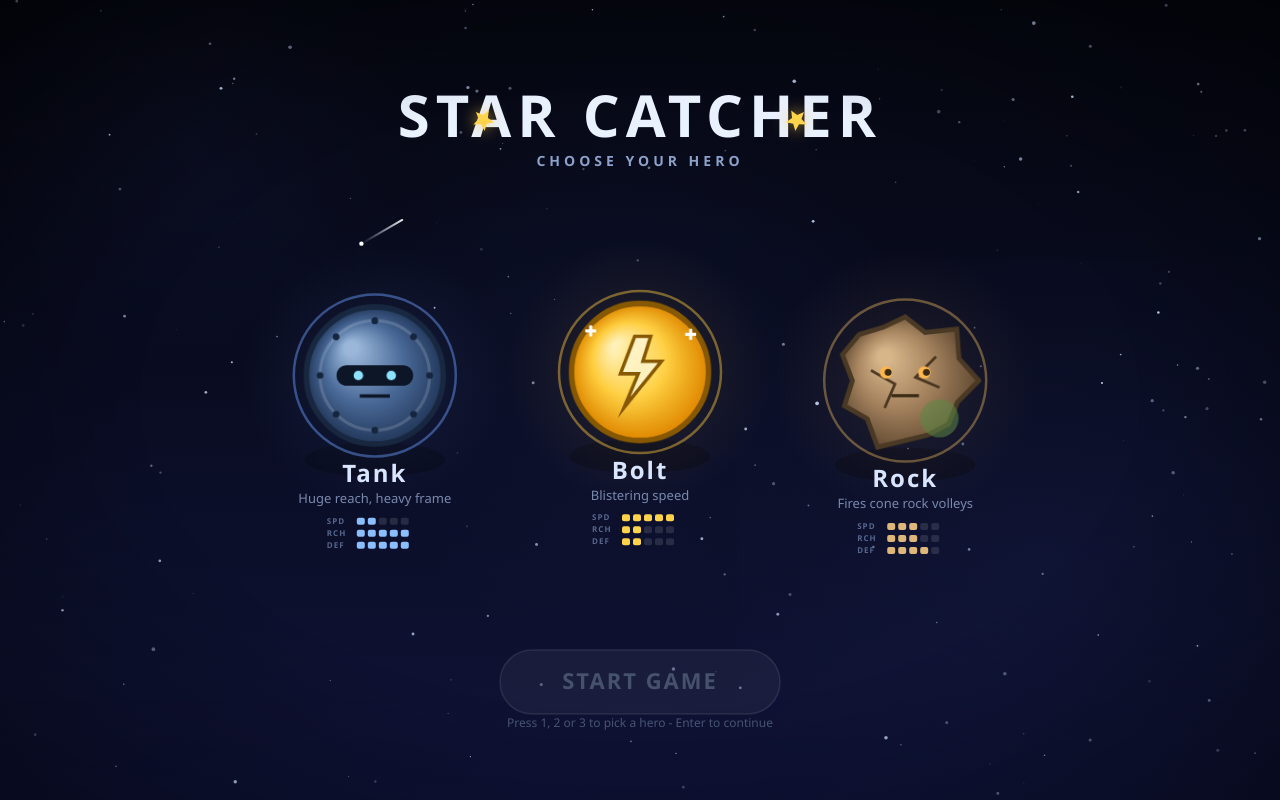
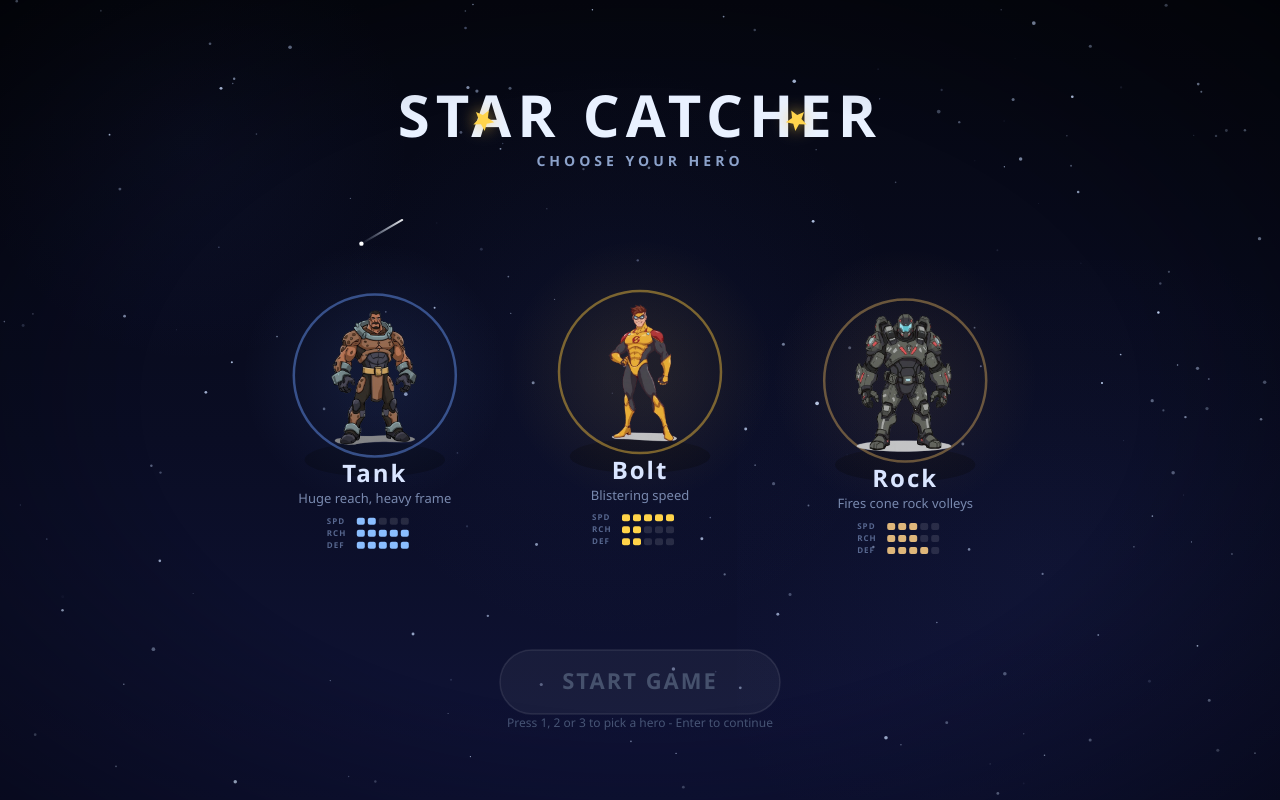
Before and after one commit to V-Vendetta21/my-second-game, a plain HTML site: page index.html in a window 1280 px wide. Drawn offline with Linux system fonts and the light colour scheme; animation ran at ten frames a second.

Commit message:
Use PNG sprites for Tank, Bolt and Rock hero symbols

```diff
--- a/index.html
+++ b/index.html
@@ -92,6 +92,15 @@ function drawRock(g,R){
   g.fillStyle='rgba(96,140,70,.55)';g.beginPath();g.arc(R*.5,R*.55,R*.28,0,7);g.fill();
 }
 const heroImg=[canvasOf(drawTank,R0),canvasOf(drawBolt,R0),canvasOf(drawRock,R0)];
+/* PNG sprites replace the drawn hero symbols once loaded (drawn canvas stays as fallback) */
+const HERO_SPRITES=['assets/tank.png','assets/bolt.png','assets/rock.png'];
+for(let i=0;i<3;i++){
+  const im=new Image();
+  im.onload=(k=>()=>{heroImg[k]=im;})(i);
+  im.src=HERO_SPRITES[i];
+}
+function heroAspect(im){const w=im.naturalWidth||im.width,h=im.naturalHeight||im.height;return w&&h?w/h:1;}
+function drawHeroImg(im,cx,cy,box){const a=heroAspect(im),w=box,h=w/a;ctx.drawImage(im,cx-w/2,cy-h/2,w,h);}
 
 /* ================= planets & difficulties ================= */
 const DIFFS=[
@@ -287,8 +296,7 @@ function drawMenu(){
     ctx.strokeStyle=sel===i?'#ffd54a':'rgba('+col.glow[0]+','+col.glow[1]+','+col.glow[2]+','+(.45+.55*hv)+')';
     ctx.beginPath();ctx.arc(cx,ly,Rr+3,0,7);ctx.stroke();
     if(sel===i){ctx.lineWidth=3;ctx.globalAlpha=.5+.4*Math.sin(tNow*3.2);ctx.beginPath();ctx.arc(cx,ly,Rr+9,0,7);ctx.stroke();ctx.globalAlpha=1;}
-    const w=Rr*2;
-    ctx.drawImage(heroImg[i],cx-w/2,ly-w/2,w,w);
+    drawHeroImg(heroImg[i],cx,ly,Rr*2);
     if(sel===i){
       const bx=cx+Rr*.8,by=ly-Rr*.8;
       ctx.fillStyle='#ffd54a';ctx.strokeStyle='#7a5a00';ctx.lineWidth=2;
@@ -620,7 +628,7 @@ function drawPlayer(){
     g.addColorStop(0,'rgba(255,215,110,.18)');g.addColorStop(1,'rgba(255,215,110,0)');
     ctx.fillStyle=g;ctx.beginPath();ctx.arc(P.x,P.y,P.r*2,0,7);ctx.fill();
   }
-  ctx.drawImage(P.img,P.x-w/2,P.y-w/2,w,w);
+  drawHeroImg(P.img,P.x,P.y,w);
   ctx.restore();
 }
 function drawHUD(){
```
Also changed, not shown: assets/bolt.png (added), assets/rock.png (added), assets/tank.png (added).
